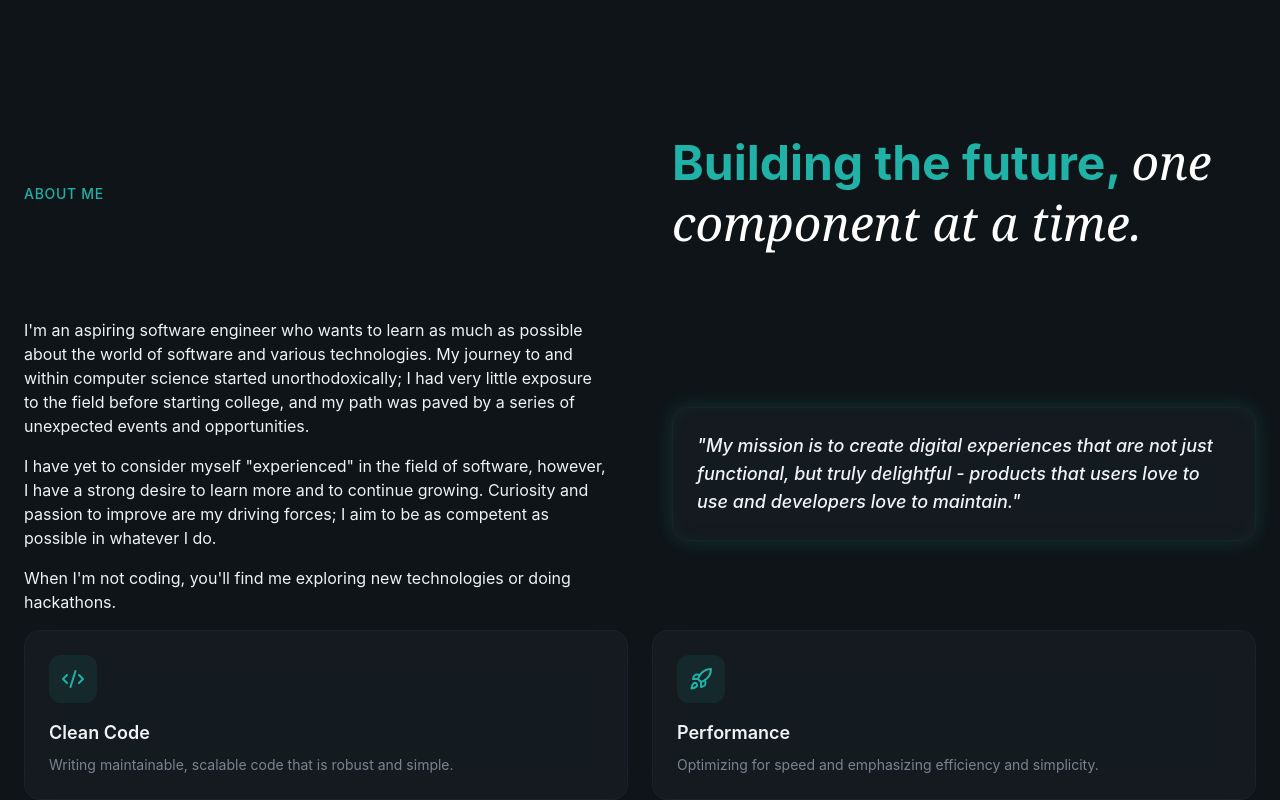
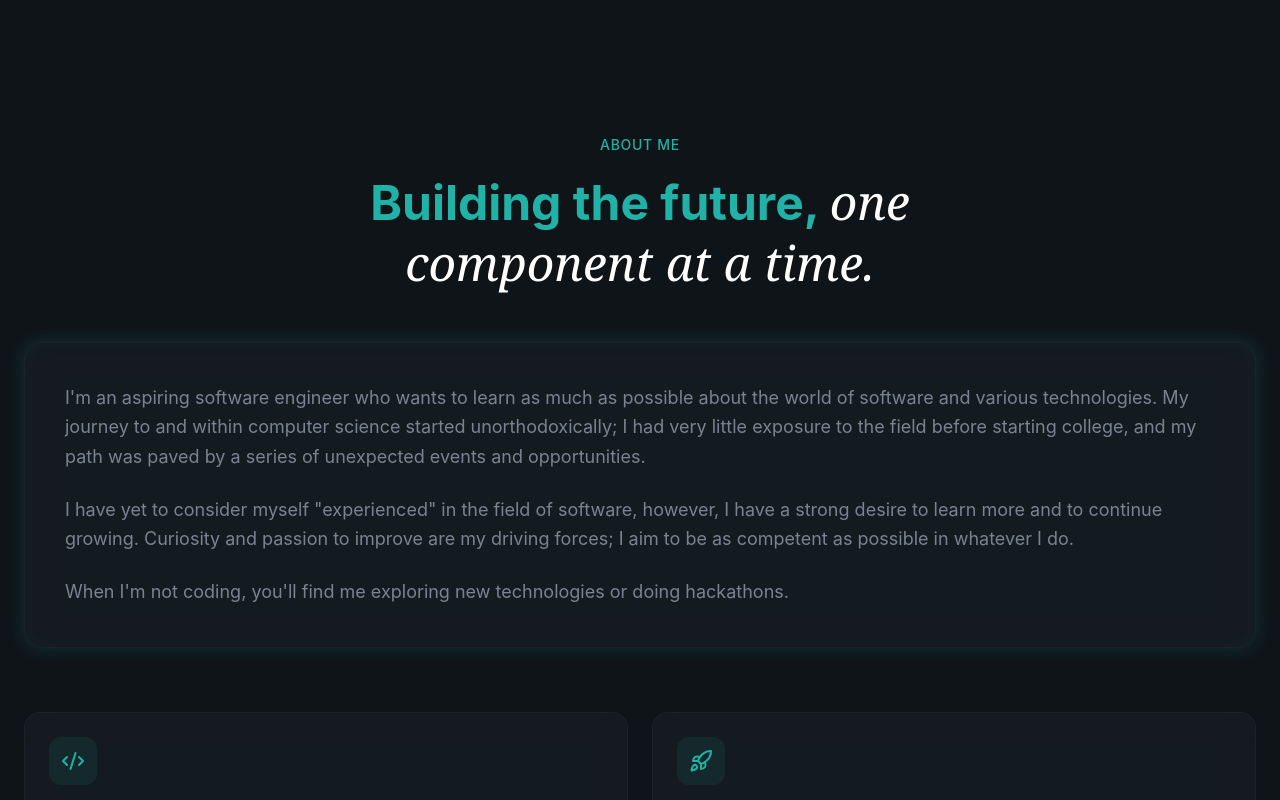
Before and after one commit to kay1-2-3/Portfolio, a React (Vite) app: page / in a window 1280 px wide. Shown: the part 1140-1940 px from the top of the page. Built offline with nearby package versions, Linux system fonts and the light colour scheme.

Commit message:
Finalized changes

```diff
--- a/src/sections/About.jsx
+++ b/src/sections/About.jsx
@@ -30,54 +30,38 @@ export const About = () => {
     return (
         <section id="about" className="py-32 relative overflow-hidden">
             <div className="container mx-auto px-6 relative z-10">
-                <div className="grid lg:grid-cols-2 gap-16 items-center">
-                    {/*Left Column */}
-                    <div className="space-y-8">
-                        <div className="animate-fade-in">
-                            <span className="text-secondary-foreground text-sm font-medium tracking-wider uppercase">
-                                About Me
-                            </span>
-                        </div>
-                    </div>
-
-                    <h2 className="text-4xl md:text-5xl font-bold leading-tight animate-fade-in animation-delay-100 text-secondary-foreground">
+                {/* Section header */}
+                <div className="text-center max-w-3xl mx-auto mb-12 animate-fade-in">
+                    <span className="text-secondary-foreground text-sm font-medium tracking-wider uppercase">
+                        About Me
+                    </span>
+                    <h2 className="text-4xl md:text-5xl font-bold leading-tight mt-4 animate-fade-in animation-delay-100 text-secondary-foreground">
                         Building the future,{" "}
                         <span className="font-serif italic font-normal text-white">
                             one component at a time.
                         </span>
                     </h2>
+                </div>
 
-                    <div className="space-y-4 text-muted-foregrounded animate-fade-in animation-delay-200">
-                        <p>
+                {/* Glowing box sized to the paragraphs */}
+                <div className="glass rounded-2xl p-8 md:p-10 glow-border animate-fade-in animation-delay-200 w-fit max-w-full mx-auto mb-16">
+                    <div className="space-y-6 text-muted-foreground">
+                        <p className="text-base md:text-lg leading-relaxed">
                             I'm an aspiring software engineer who wants to learn as much as possible about the world of software and various technologies.
                             My journey to and within computer science started unorthodoxically; I had very little exposure to the field before starting college,
                             and my path was paved by a series of unexpected events and opportunities.
-                            {/* I'm a passionate software engineer with 0 years of experience crafting digital products that make a difference.
-                            My journey started with a curiosity for how things work on the web, and it has evolved into a deep expertise in modern
-                            frontend technologies.*/}
                         </p>
-                        <p>
+                        <p className="text-base md:text-lg leading-relaxed">
                             I have yet to consider myself "experienced" in the field of software, however, I have a strong desire to learn more and to continue
                             growing. Curiosity and passion to improve are my driving forces; I aim to be as competent as possible in whatever I do.
-                            {/* I specialize in React, Next.js and TypeScript, building everything from sleek landing pages to complex enterprise applications.*/}
                         </p>
-                        <p>
+                        <p className="text-base md:text-lg leading-relaxed">
                             When I'm not coding, you'll find me exploring new technologies or doing hackathons.
-                        </p>
-                        <p>
-
-                        </p>
-
-                    </div>
-
-                    <div className="glass rounded-2xl p-6 glow-border animate-fade-in animation-delay-300">
-                        <p className="text-lg font-medium italic text-foreground">
-                            "My mission is to create digital experiences that are not just functional, but truly delightful - products that users love
-                            to use and developers love to maintain."
                         </p>
                     </div>
                 </div>
-                {/*Right Column - Highlights */}
+
+                {/* Highlights */}
                 <div className="grid sm:grid-cols-2 gap-6">
                     {highlights.map((item, idx) => (
                         <div key={idx} className="glass p-6 rounded-2xl animate-fade-in"
--- a/src/sections/Contact.jsx
+++ b/src/sections/Contact.jsx
@@ -1,6 +1,6 @@
 import {Mail, Phone, MapPin, Send, CheckCircle, AlertCircle} from "lucide-react";
 import {Button} from "@/components/Button"
-import {useState} from "react";
+import {useState, useEffect} from "react";
 import emailjs from "@emailjs/browser";
 
 const contactInfo = [
@@ -39,6 +39,14 @@ export const Contact = () => {
         message: "",
     });
 
+    // Initialize EmailJS with public key (required for auth)
+    useEffect(() => {
+        const publicKey = import.meta.env.VITE_EMAILJS_PUBLIC_KEY;
+        if (publicKey) {
+            emailjs.init({ publicKey });
+        }
+    }, []);
+
     const handleSubmit = async (e) => {
         e.preventDefault();
 
@@ -50,22 +58,18 @@ export const Contact = () => {
         try {
             const serviceId = import.meta.env.VITE_EMAILJS_SERVICE_ID;
             const templateId = import.meta.env.VITE_EMAILJS_TEMPLATE_ID;
-            const publicKey = import.meta.env.VITE_EMAILJS_PUBLIC_KEY;
 
-            if (!serviceId || !templateId || !publicKey) {
-                throw new Error("EmailJS configuration is missing");
+            if (!serviceId || !templateId) {
+                throw new Error(
+                    "EmailJS config missing. Put VITE_EMAILJS_SERVICE_ID, VITE_EMAILJS_TEMPLATE_ID, and VITE_EMAILJS_PUBLIC_KEY in a .env file in the project root (same folder as package.json), then stop the dev server and run: npm run dev"
+                );
             }
 
-            await emailjs.send(
-                serviceId,
-                templateId,
-                {
-                    from_name: formData.name,
-                    from_email: formData.email,
-                    message: formData.message,
-                },
-                { publicKey }
-            );
+            await emailjs.send(serviceId, templateId, {
+                from_name: formData.name,
+                from_email: formData.email,
+                message: formData.message,
+            });
 
             setSubmitStatus({
                 type: "success",
@@ -77,10 +81,11 @@ export const Contact = () => {
                 message: "",
             });
         } catch (error) {
-            console.error("Error sending email:", error);
+            const msg = error?.text || error?.message || String(error);
+            console.error("EmailJS error:", error);
             setSubmitStatus({
                 type: "error",
-                message: "Failed to send message. Please try again.",
+                message: msg || "Failed to send message. Please try again.",
             });
         } finally {
             setIsLoading(false);
@@ -105,8 +110,7 @@ export const Contact = () => {
                         </span>
                     </h2>
                     <p className="text-muted-foreground animate-fade-in animation-delay-100">
-                        Have a project in mind? I'd love to hear about it. Send me a message
-                        and let's discuss how we can work together.
+                        If you are interested in reaching out to me, please feel free to send me a message!
                     </p>
                 </div>
 
@@ -170,6 +174,37 @@ export const Contact = () => {
                             )}
                         </form>
                     </div>
+
+                    {/* Contact info & availability card */}
+                    <div className="glass p-8 rounded-3xl border border-primary/30 flex flex-col">
+                        <div className="mb-8 flex flex-col flex-1 min-h-0">
+                            <h3 className="text-lg font-semibold text-secondary-foreground mb-6">Contact Information</h3>
+                            <ul className="flex flex-col justify-between flex-1 gap-4">
+                                {contactInfo.map((item, idx) => (
+                                    <li key={idx} className="flex items-center gap-4 flex-1 min-h-[4rem]">
+                                        <span className="flex items-center justify-center w-12 h-12 rounded-xl bg-surface border border-border flex-shrink-0">
+                                            <item.icon className="w-6 h-6 text-muted-foreground" />
+                                        </span>
+                                        <div className="min-w-0">
+                                            <p className="text-sm font-medium text-muted-foreground uppercase tracking-wider mb-1">{item.label}</p>
+                                            <a href={item.href} className="text-base text-secondary-foreground hover:text-primary transition-colors break-all">
+                                                {item.value}
+                                            </a>
+                                        </div>
+                                    </li>
+                                ))}
+                            </ul>
+                        </div>
+                        <div className="mt-auto pt-6 border-t border-border">
+                            <div className="flex items-center gap-3 mb-2">
+                                <span className="w-3 h-3 bg-green-500 rounded-full animate-pulse flex-shrink-0" />
+                                <span className="font-medium text-secondary-foreground">Currently Available</span>
+                            </div>
+                            <p className="text-sm text-muted-foreground">
+                                I'm currently looking for a new opportunity. If you have any questions, please feel free to contact me.
+                            </p>
+                        </div>
+                    </div>
                 </div>
             </div>
         </section>
```
Also changed, not shown: 1 other file (tests, documents, lock files or other folders).
